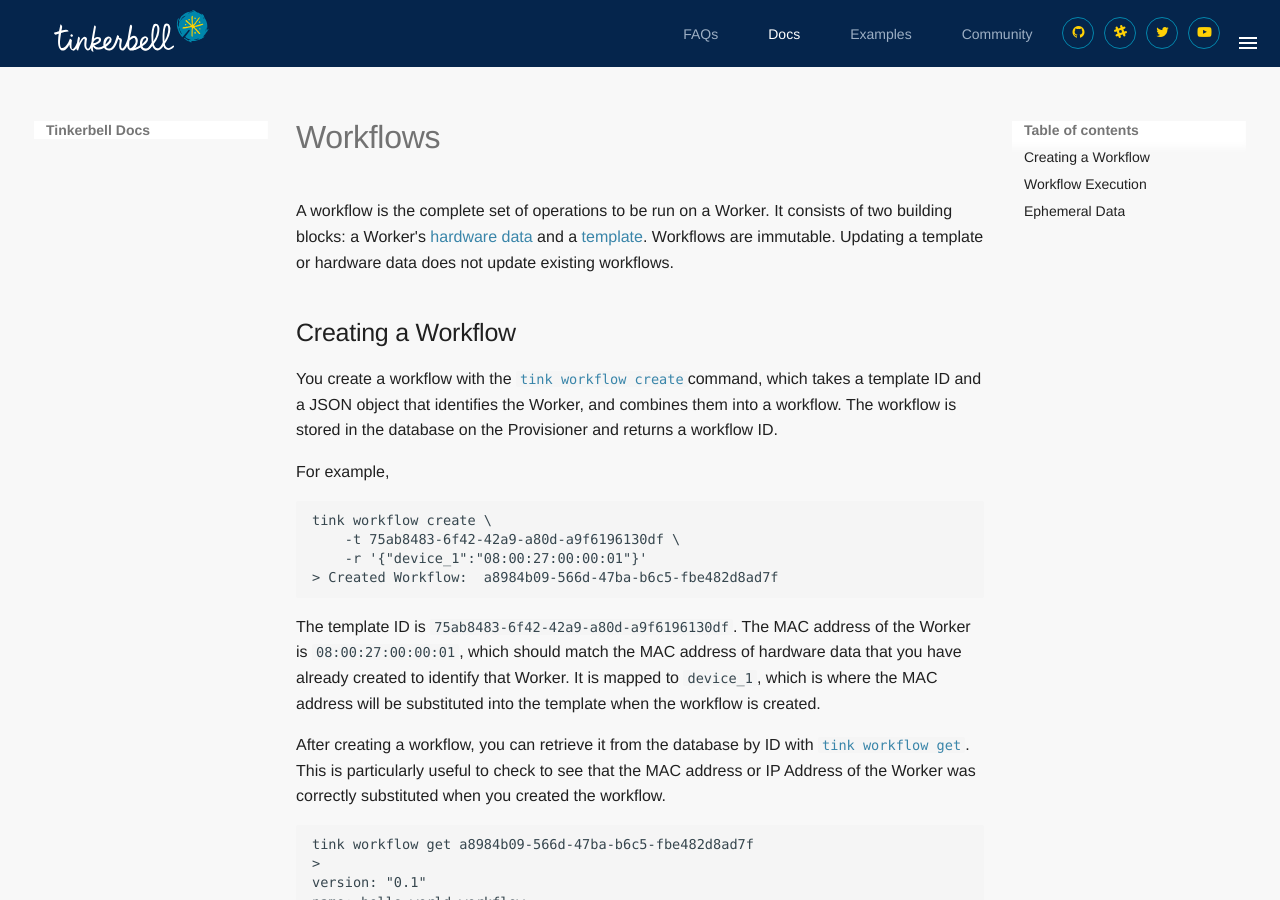
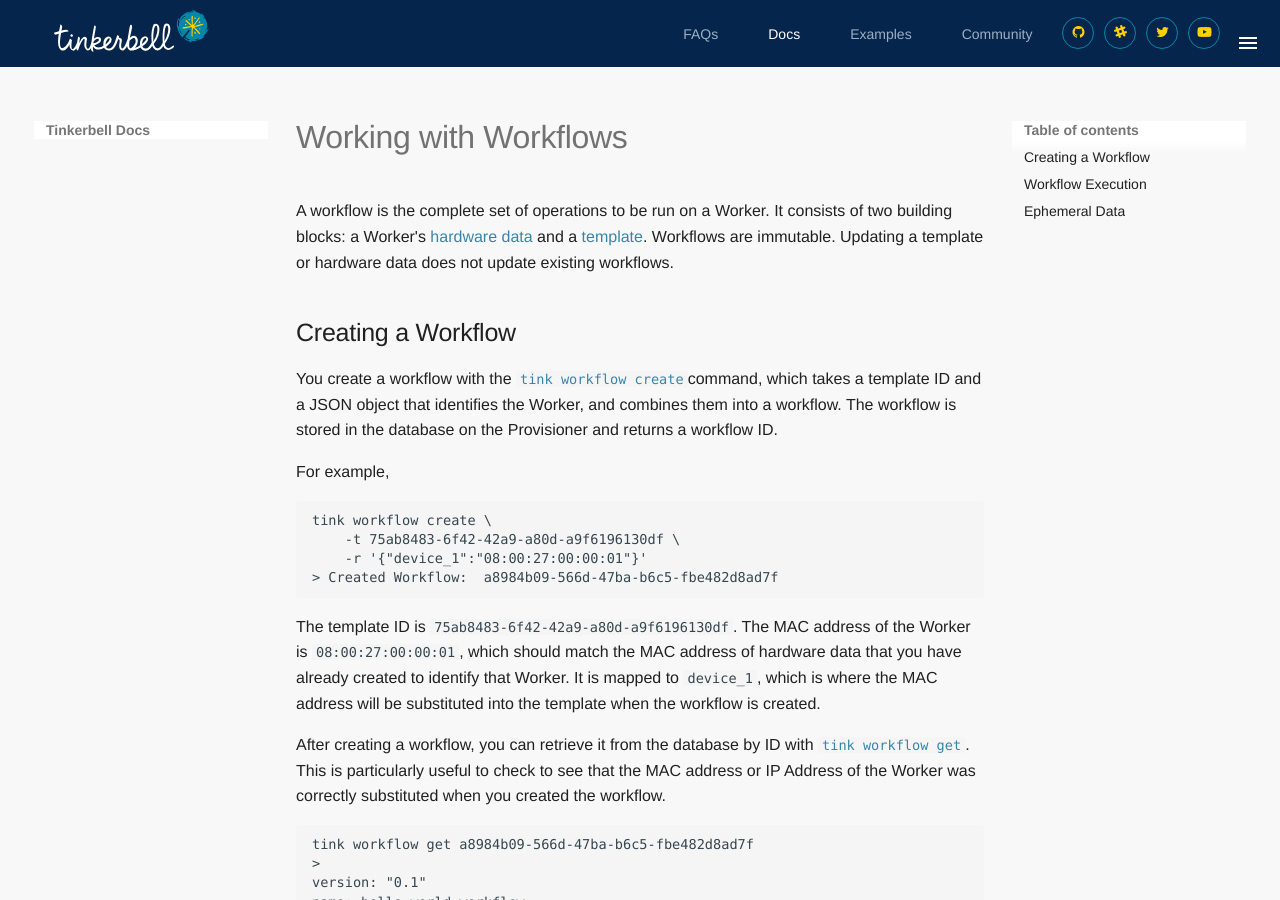
Before and after one commit to tinkerbell/tinkerbell-docs, an MkDocs documentation site: the page built from docs/workflows.md, in a window 1280 px wide and 900 px high. Built offline with MkDocs 1.6.1 and Material for MkDocs 9.7.7, drawn with Linux system fonts in a browser that asks for light colours; some web fonts are replaced; some of the changed lines change nothing that is shown.

Commit message:
adding actions to the toc; preping workflows to become a section
Signed-off-by: DailyAlice <msarabia@equinix.com>

```diff
--- a/docs/workflows.md
+++ b/docs/workflows.md
@@ -1,9 +1,9 @@
 ---
-title: Workflows
+title: Working with Workflows
 date: 2020-07-28
 ---
 
-# Workflows
+# Working with Workflows
 
 A workflow is the complete set of operations to be run on a Worker. It consists of two building blocks: a Worker's [hardware data](/hardware-data) and a [template](/templates). Workflows are immutable. Updating a template or hardware data does not update existing workflows.
 
--- a/mkdocs.yml
+++ b/mkdocs.yml
@@ -16,9 +16,16 @@
     - Tink Worker: services/tink-worker.md
     - Tink CLI: services/tink-cli.md
 
+  - Workflows:
+    - Working with Workflows: workflows/workflows.md
+    - A Hello-world Workflow: workflows/hello-world-workflow.md
+
   - Hardware Data: hardware-data.md
   - Templates: templates.md
-  - Workflows: workflows.md
+
+  - Actions:
+    - Action Architecture: actions/action-architecture.md
+    - Creating a Basic Action: actions/creating-a-basic-action.md
 
   - Setups:
     - Local Setup with Vagrant: setup/local-vagrant.md
@@ -26,9 +33,6 @@
     - Equinix Metal Setup with Terraform: setup/equinix-metal-terraform.md
     - Bare Metal or Equinix Metal with QEMU: setup/using-qemu.md
     - On bare metal with Docker: setup/on-bare-metal-with-docker.md
-
-  - Examples:
-    - A Hello-world Workflow: examples/hello-world-workflow.md
 
   - Tink CLI Reference:
     - Hardware: cli-reference/hardware.md
```
